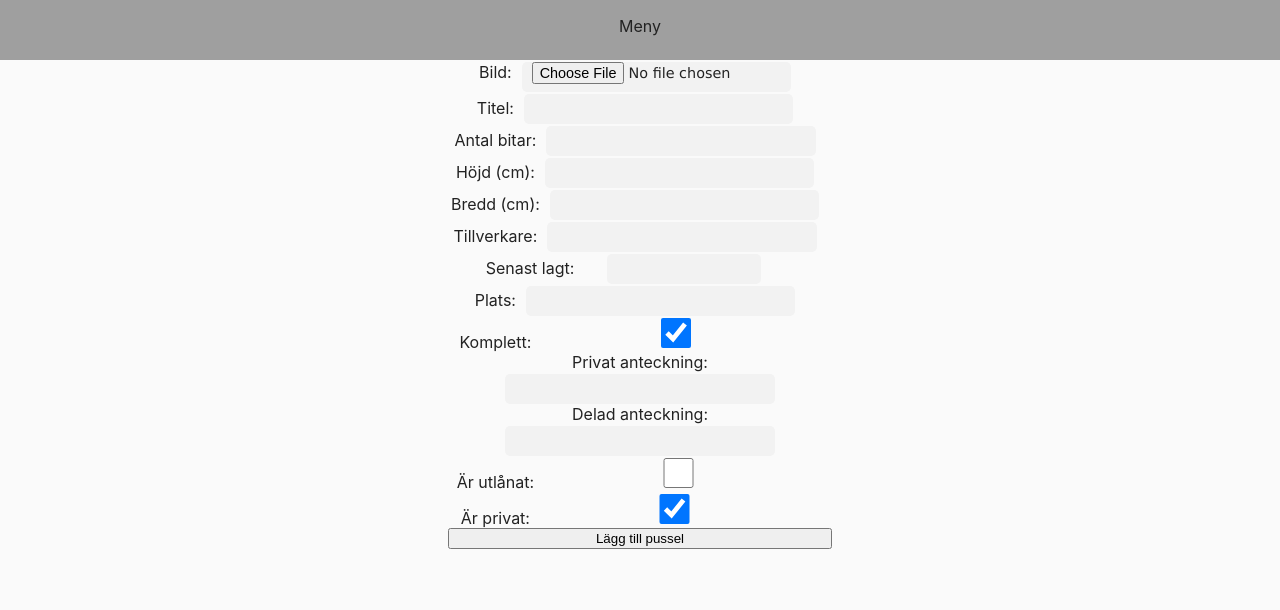
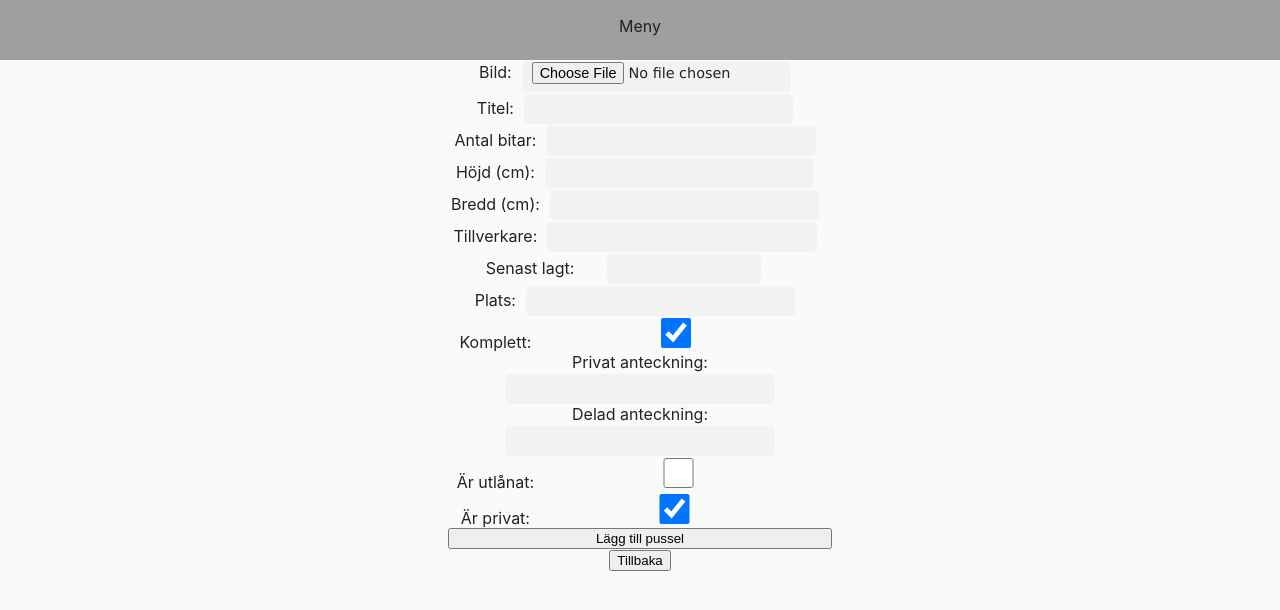
Before and after one commit to anjawillsund/bit-for-bit-frontend, a React (Create React App) app: page /add-puzzle in a window 1280 px wide. Shown: the top 610 px of the page. Built offline with nearby package versions, Linux system fonts and the light colour scheme; sample sign-in values are in the browser's storage.

Commit message:
Add go back button

```diff
--- a/src/components/puzzle-components/AddPuzzle.js
+++ b/src/components/puzzle-components/AddPuzzle.js
@@ -1,6 +1,10 @@
+import Button from '../Button'
 import PuzzleForm from './PuzzleForm'
+import { useNavigate } from 'react-router-dom'
 
 const AddPuzzle = () => {
+  const navigate = useNavigate()
+
   return (
     <div>
       <PuzzleForm
@@ -9,6 +13,10 @@ const AddPuzzle = () => {
         navigateUrl={`/my-puzzles`}
         buttonText='Lägg till pussel'
       />
+      <Button
+        buttonText='Tillbaka'
+        onClick={() => navigate('/my-puzzles')}
+      />
     </div>
   )
 }
```
